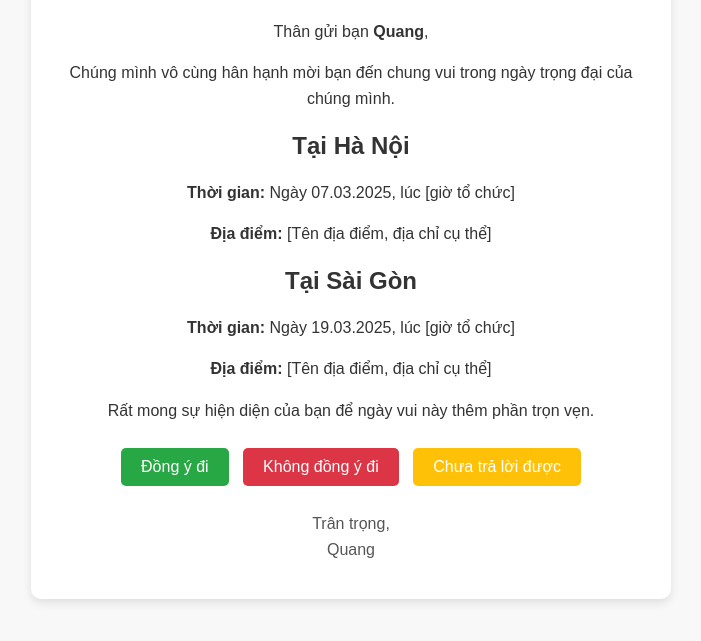
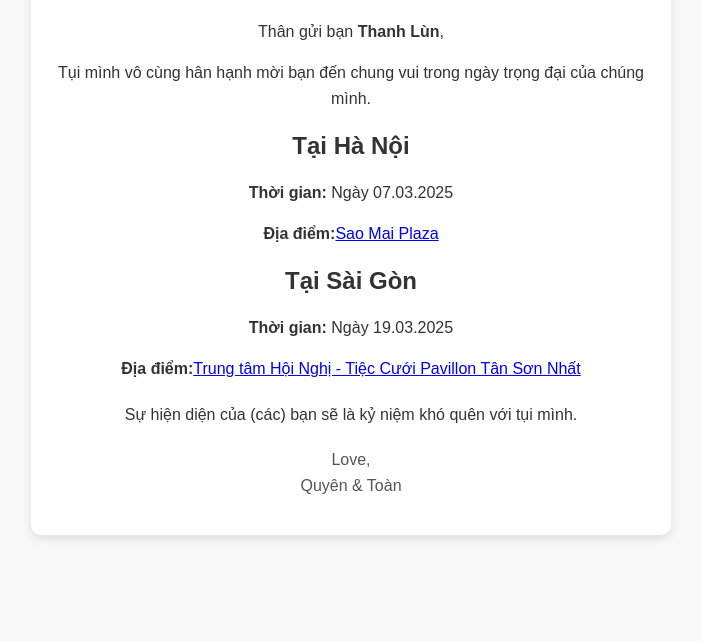
Before and after one commit to NguyenToanLe/Wedding_Invitation, a plain HTML site: page wedding_invitation.html in a window 1280 px wide. Shown: the part 131-772 px from the top of the page, without its empty margins (289-990 px from the left). Drawn offline with Linux system fonts and the light colour scheme.

Commit message:
Remove Buttons

```diff
--- a/wedding_invitation.html
+++ b/wedding_invitation.html
@@ -3,7 +3,7 @@
 <head>
     <meta charset="UTF-8">
     <meta name="viewport" content="width=device-width, initial-scale=1.0">
-    <title>Thiệp Mời Đám Cưới</title>
+    <title>Thiệp Mời Đám Cưới Quyên & Toàn</title>
     <style>
         body {
             font-family: Arial, sans-serif;
@@ -65,9 +65,11 @@
     </style>
     <script>
         function handleResponse(response) {
-            const guestName = "[Tên bạn]"; // Tên người nhận được lấy từ nội dung thư
+            // Extract guest name dynamically from the HTML
+            const guestNameElement = document.querySelector('p b');
+            const guestName = guestNameElement ? guestNameElement.textContent : "Unknown";
 
-            fetch("https://script.google.com/macros/s/AKfycbz29UpzO4j21fu98Xrc_Bd4ebDGt7VH_pF9aWMKk8q6FWAq8elc-NxIW51HEO4GCPia/exec", {
+            fetch("https://script.google.com/macros/s/AKfycbyp7tcnqPyjDs6aNqtyXSIP-E3XzmNoMe4ZkFepQpTY1vPSFD4BcGs6vAsuhAqN960GJA/exec", {
                 method: "POST",
                 headers: {
                     "Content-Type": "application/json"
@@ -79,7 +81,11 @@
             })
             .then(res => res.json())
             .then(data => {
-                alert("Cảm ơn bạn đã phản hồi! Chúng mình đã ghi nhận thông tin.");
+                if (data.success) {
+                    alert("Cảm ơn bạn đã phản hồi! Chúng mình đã ghi nhận thông tin.");
+                } else {
+                    throw new Error(data.message || "Unknown error");
+                }
             })
             .catch(error => {
                 console.error("Error:", error);
@@ -91,31 +97,31 @@
 <body>
     <div class="container">
         <h1>Thiệp Mời Đám Cưới</h1>
-        <p>Thân gửi bạn <b>Quang</b>,</p>
-        <p>Chúng mình vô cùng hân hạnh mời bạn đến chung vui trong ngày trọng đại của chúng mình.</p>
+        <p>Thân gửi bạn <b>Thanh Lùn</b>,</p>
+        <p>Tụi mình vô cùng hân hạnh mời bạn đến chung vui trong ngày trọng đại của chúng mình.</p>
 
         <div class="event">
             <h2>Tại Hà Nội</h2>
-            <p><b>Thời gian:</b> Ngày 07.03.2025, lúc [giờ tổ chức]</p>
-            <p><b>Địa điểm:</b> [Tên địa điểm, địa chỉ cụ thể]</p>
+            <p><b>Thời gian:</b> Ngày 07.03.2025</p>
+            <p><b>Địa điểm:</b><a href="https://www.google.com/maps/place/Sao+mai+Plaza/@20.9836382,105.8646319,17z/data=!4m6!3m5!1s0x3135ad46823fbfff:0xcffdc4e88d19a846!8m2!3d20.9833796!4d105.8646362!16s%2Fg%2F11gxm7dkfv?entry=ttu&g_ep=EgoyMDI0MTIwNC4wIKXMDSoASAFQAw%3D%3D">Sao Mai Plaza</a></p>
         </div>
 
-        <div class=""event">
+        <div class="event">
             <h2>Tại Sài Gòn</h2>
-            <p><b>Thời gian:</b> Ngày 19.03.2025, lúc [giờ tổ chức]</p>
-            <p><b>Địa điểm:</b> [Tên địa điểm, địa chỉ cụ thể]</p>
+            <p><b>Thời gian:</b> Ngày 19.03.2025</p>
+            <p><b>Địa điểm:</b><a href="https://www.google.com/maps/place/Trung+t%C3%A2m+h%E1%BB%99i+ngh%E1%BB%8B+-+ti%E1%BB%87c+c%C6%B0%E1%BB%9Bi+Pavillon+T%C3%A2n+S%C6%A1n+Nh%E1%BA%A5t/@10.8009932,106.6697337,17z/data=!3m1!4b1!4m6!3m5!1s0x31752928b68fbc3f:0xc58bea5686708420!8m2!3d10.8009909!4d106.670848!16s%2Fg%2F11f5jpgtry?entry=ttu&g_ep=EgoyMDI0MTIwNC4wIKXMDSoASAFQAw%3D%3D">Trung tâm Hội Nghị - Tiệc Cưới Pavillon Tân Sơn Nhất</a></p>
         </div>
 
-        <p>Rất mong sự hiện diện của bạn để ngày vui này thêm phần trọn vẹn.</p>
+        <p>Sự hiện diện của (các) bạn sẽ là kỷ niệm khó quên với tụi mình.</p>
 
-        <div class="response-buttons">
-            <button class="agree" onclick="handleResponse('Đồng ý')">Đồng ý đi</button>
-            <button class="disagree" onclick="handleResponse('Không đồng ý')">Không đồng ý đi</button>
-            <button class="undecided" onclick="handleResponse('Chưa trả lời được')">Chưa trả lời được</button>
-        </div>
+        <!--<div class="response-buttons">
+            <button class="agree" onclick="handleResponse('Đồng ý')">Zusagen</button>
+            <button class="disagree" onclick="handleResponse('Không đồng ý')">Absagen</button>
+            <button class="undecided" onclick="handleResponse('Chưa trả lời được')">Unter Vorbehalt</button>
+        </div>-->
 
         <div class="footer">
-            <p>Trân trọng,<br>Quang</p>
+            <p>Love,<br>Quyên & Toàn</p>
         </div>
     </div>
 </body>
```
